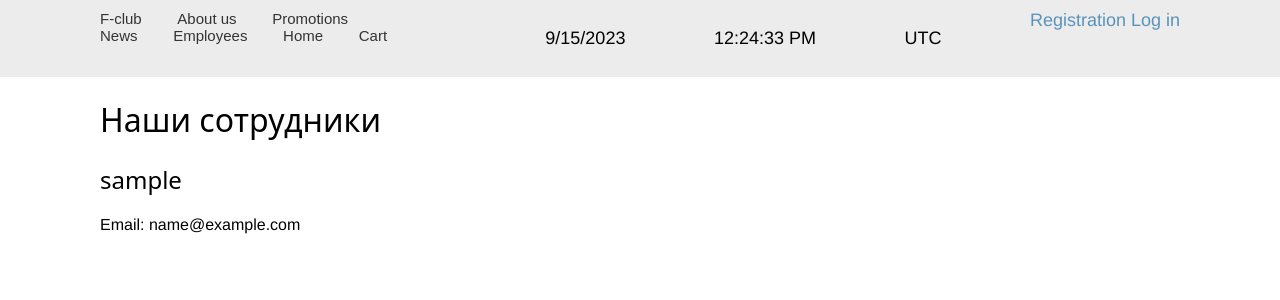
After one commit to SergeyBrykulskii/MDTweb, a Django app: page /employees/ in a window 1280 px wide. The commit adds this page. Shown: the top 300 px of the page. Run offline with Django 4.2, Linux system fonts and the light colour scheme; tables that the repository leaves empty hold one stand-in row (values such as "Sample post").

Commit message:
Добавил шаблон страницы о сотрудниках

```diff
--- a/FitnessClub/fitnessclub_core/templates/base.html
+++ b/FitnessClub/fitnessclub_core/templates/base.html
@@ -11,10 +11,12 @@
 <body>
     <div id="header">
         <nav class="menu">
+            <!-- Подумать о том чтобы перегруппировать это чудо(возможно что-то вынести в отделььное приложение) -->
             <a href="/fclub/" class="logo">F-club</a>
             <a href="/about_us" class="logo">About us</a>
             <a href="/promotions" class="logo">Promotions</a>
             <a href="/news_list" class="logo">News</a>
+            <a href="/employees" class="logo">Employees</a>
             <a href="/" class="logo">Home</a>
             <a href="/cart/" class="logo">Cart</a>
         </nav>
--- /dev/null
+++ b/FitnessClub/fitnessclub_core/templates/fitnessclub_core/employee_list.html
@@ -0,0 +1,19 @@
+{% extends "base.html" %}
+{% load static %}
+
+{% block title %}
+Employees
+{% endblock %}
+
+{% block content %}
+    <h1>Наши сотрудники</h1>
+    <div class="employees">
+        {% for employee in employees %}
+            <div class="employee">
+                <h2>{{ employee.username }}</h2>
+                <p>Email: {{ employee.email }}</p>
+                <!-- Добавить еще инфы, возможно фото -->
+            </div>
+        {% endfor %}
+    </div>
+{% endblock %}
--- a/FitnessClub/fitnessclub_core/urls.py
+++ b/FitnessClub/fitnessclub_core/urls.py
@@ -15,4 +15,5 @@ urlpatterns = [
     path('about_us/', views.about_us, name='about_us'),
     path('promotions', views.promotions, name='promotions'),
     path('news_list/', views.news_list, name='news_list'),
+    path('employees/', views.employee_list, name='employee_list'),
 ]
--- a/FitnessClub/fitnessclub_core/views.py
+++ b/FitnessClub/fitnessclub_core/views.py
@@ -4,6 +4,7 @@ from django.core.exceptions import PermissionDenied
 from .models import Gym, GymMembership, News, Schedule, GroupClass
 from .forms import GymMembershipForm, GroupClassForm
 from cart.forms import AddGroupClassForm
+from login.models import Client
 
 def gym_list(request):
     gym_list = Gym.objects.all()
@@ -106,3 +107,7 @@ def promotions (request):
 def news_list(request):
     news_list = News.objects.all()
     return render(request, 'fitnessclub_core/news_list.html', {'news_list': news_list})
+
+def employee_list(request):
+    employees = Client.objects.filter(is_staff=True)
+    return render(request, 'fitnessclub_core/employee_list.html', {'employees': employees})
```
